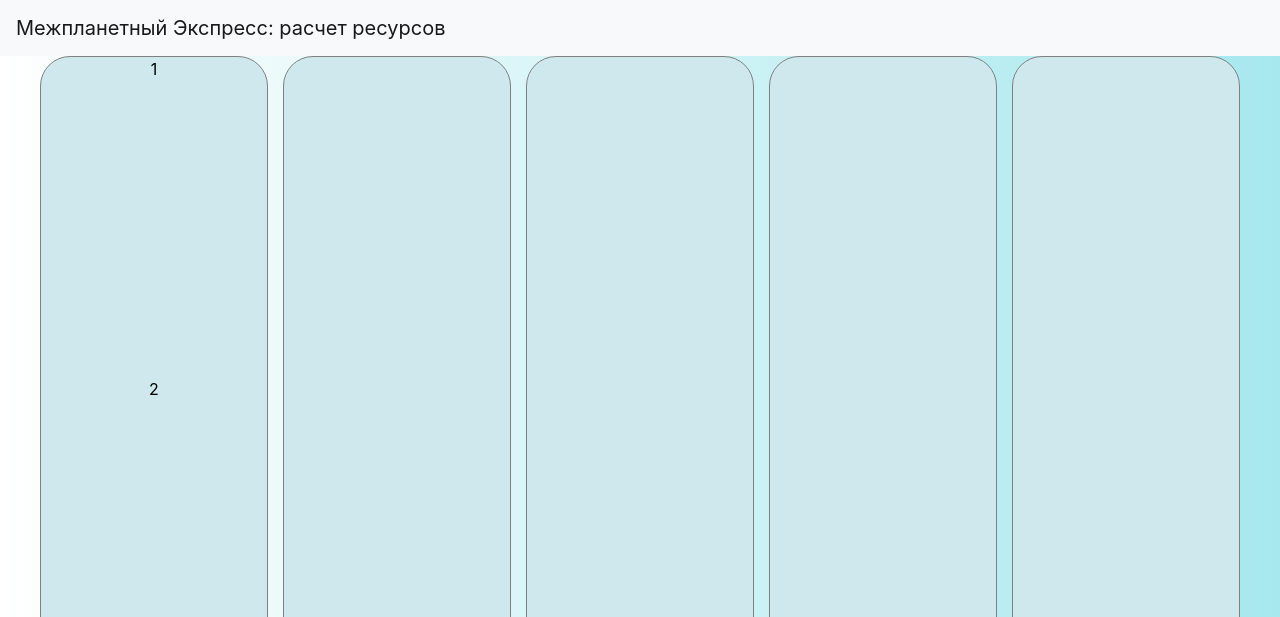
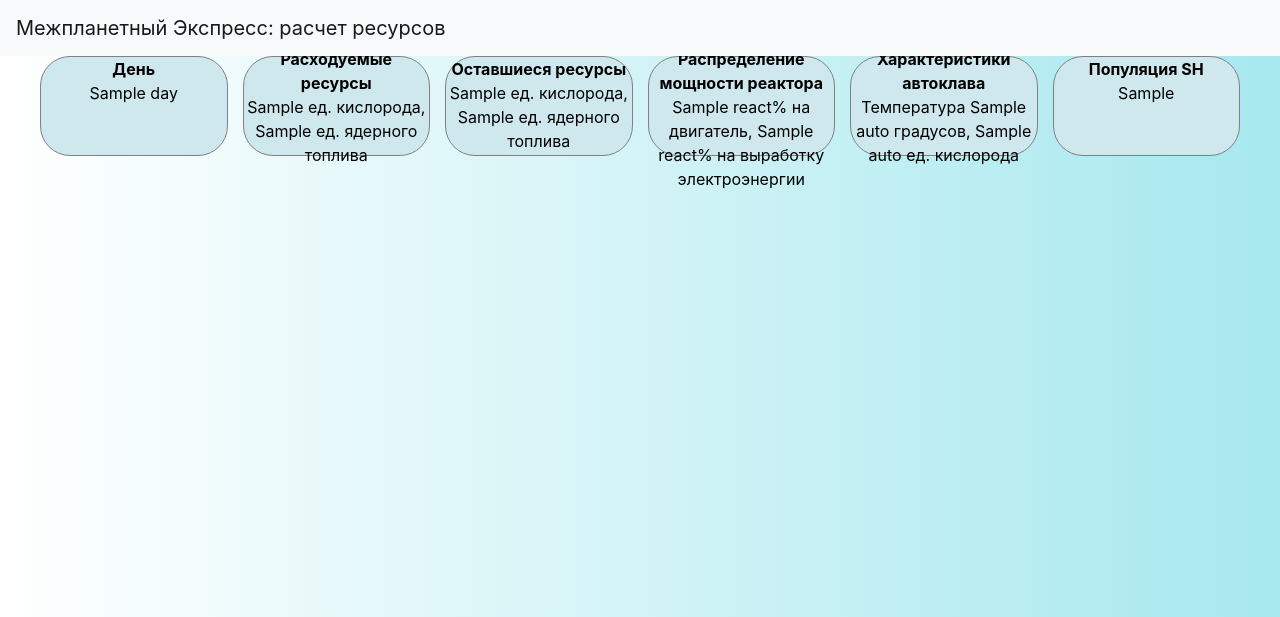
Before and after one commit to mandrykarina/cosmos-farmers, a Python web app: template flask/templates/index.html in a window 1280 px wide. Shown: the top 617 px of the page. Run offline with Jinja, Linux system fonts and the light colour scheme; the template is opened without the code that fills it: most values are stand-ins (such as "Sample title", 1, 10 or a date in 2020); some libraries are stand-ins or nearby versions.

Commit message:
Update index.html

```diff
--- a/flask/templates/index.html
+++ b/flask/templates/index.html
@@ -8,7 +8,7 @@
           integrity="sha384-Vkoo8x4CGsO3+Hhxv8T/Q5PaXtkKtu6ug5TOeNV6gBiFeWPGFN9MuhOf23Q9Ifjh"
           crossorigin="anonymous">
     <link rel="stylesheet" type="text/css" href="static/css/style.css"/>
-    <title>Расчет</title>
+    <title>{{title}}</title>
 </head>
 <body>
 <header>
@@ -23,15 +23,42 @@
 
     </div>
     <div class="info">
-        <div class="info-column">
-            {% for i in range(1, 6) %}
+        <div class="info-column" style="height: calc(100px * {{ length }});">
+            <b>День</b>
+            {% for i in days %}
                 <div class="info-cell">{{ i }}</div>
             {% endfor %}
         </div>
-        <div class="info-column"></div>
-        <div class="info-column"></div>
-        <div class="info-column"></div>
-        <div class="info-column"></div>
+        <div class="info-column" style="height: calc(100px * {{ length }});">
+            <b>Расходуемые ресурсы</b>
+            {% for i, j in spent_res %}
+                <div class="info-cell">{{ i }} ед. кислорода, {{ j }} ед. ядерного топлива</div>
+            {% endfor %}
+        </div>
+        <div class="info-column" style="height: calc(100px * {{ length }});">
+            <b>Оставшиеся ресурсы</b>
+            {% for i, j in rem_res %}
+                <div class="info-cell">{{ i }} ед. кислорода, {{ j }} ед. ядерного топлива</div>
+            {% endfor %}
+        </div>
+        <div class="info-column" style="height: calc(100px * {{ length }});">
+            <b>Распределение мощности реактора</b>
+            {% for i, j in react %}
+                <div class="info-cell">{{ i }}% на двигатель, {{ j }}% на выработку электроэнергии</div>
+            {% endfor %}
+        </div>
+        <div class="info-column" style="height: calc(100px * {{ length }});">
+            <b>Характеристики автоклава</b>
+            {% for i, j in auto %}
+                <div class="info-cell">Температура {{ i }} градусов, {{ j }} ед. кислорода</div>
+            {% endfor %}
+        </div>
+        <div class="info-column" style="height: calc(100px * {{ length }});">
+            <b>Популяция SH</b>
+            {% for i in sh %}
+                <div class="info-cell">{{ i }}</div>
+            {% endfor %}
+        </div>
     </div>
     </div>
 </main>
```
